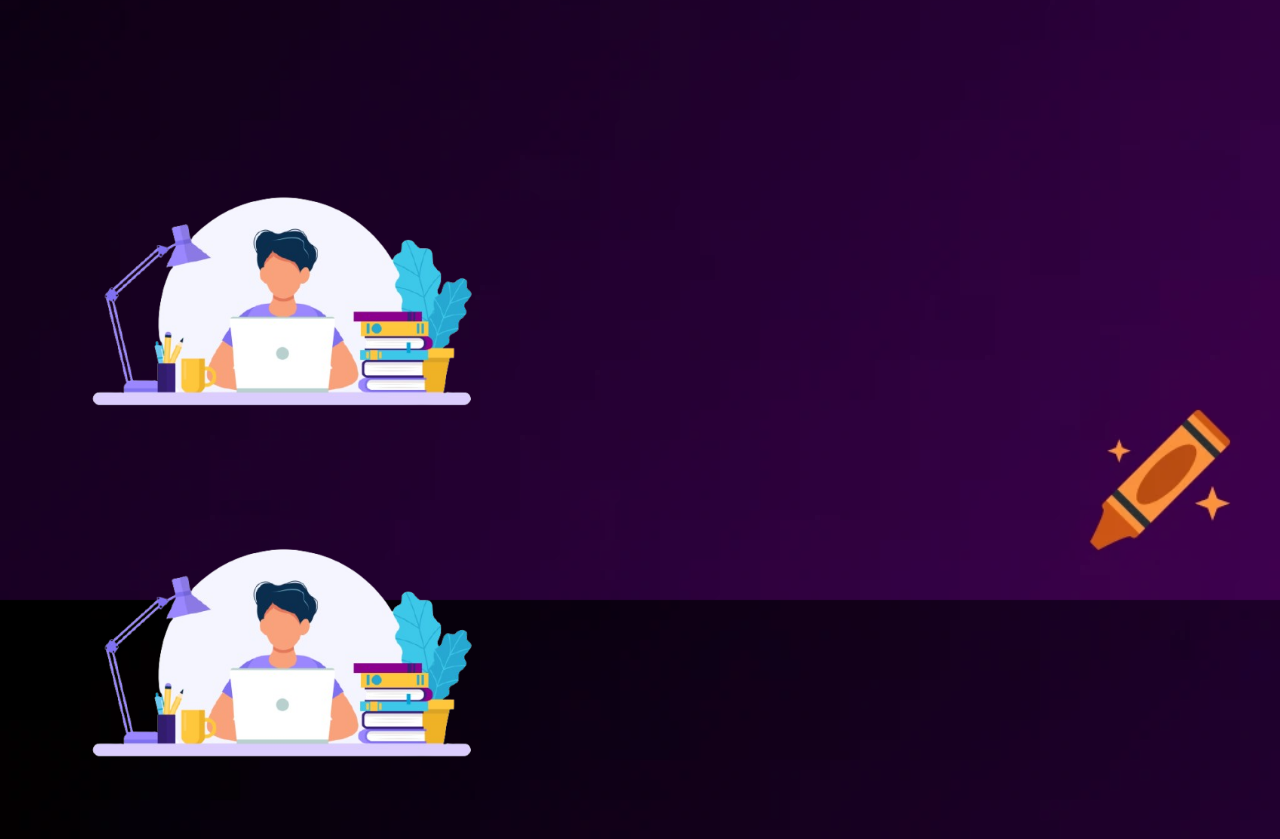
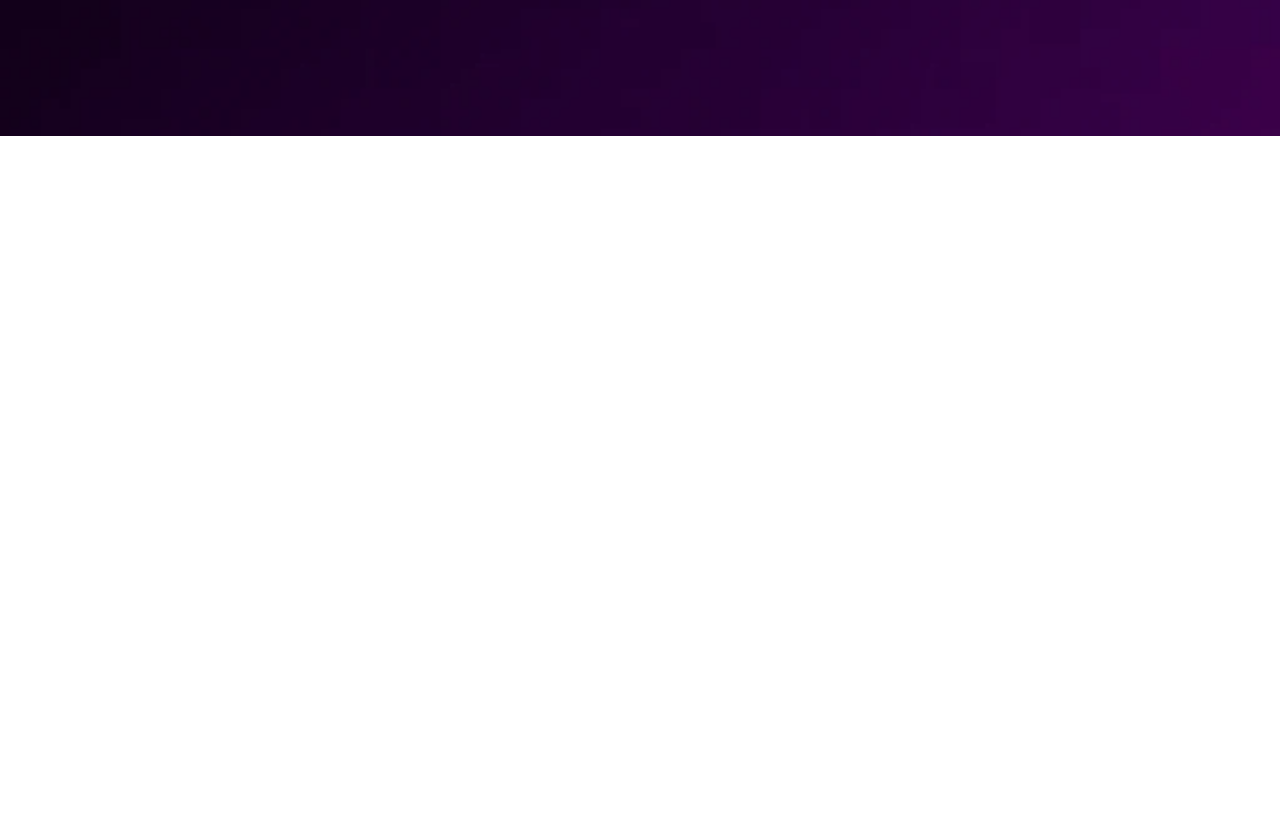
Before and after one commit to Sushantshekharzz/Portfolio, a React (Create React App) app: page / in a window 1280 px wide. Shown: the part 680-1519 px from the top of the page. After the commit the page ends 816 px from the top, so only its background shows below. Built offline with nearby package versions, Linux system fonts and the light colour scheme.

Commit message:
prod testing revert

```diff
--- a/src/component/Home.js
+++ b/src/component/Home.js
@@ -64,20 +64,6 @@ export default function Home() {
                         <img src={study} alt="" style={{ height: '100%', maxWidth: '100%', objectFit: 'cover' }} />
                     </Box>
                 </Box>
-                <Box sx={{
-                        paddingTop:{xs:10},
-                        padding: { md: 4 },
-                        maxWidth: { xs: '100%', md: '500px' }, // Full width on mobile, limited on desktop
-                    }}>
-                        <img src={study} alt="" style={{ height: '100%', maxWidth: '100%', objectFit: 'cover' }} />
-                    </Box>
-                    <Box sx={{
-                        paddingTop:{xs:10},
-                        padding: { md: 4 },
-                        maxWidth: { xs: '100%', md: '500px' }, // Full width on mobile, limited on desktop
-                    }}>
-                        <img src={study} alt="" style={{ height: '100%', maxWidth: '100%', objectFit: 'cover' }} />
-                    </Box>
             </Box>
         </>
     );
```
